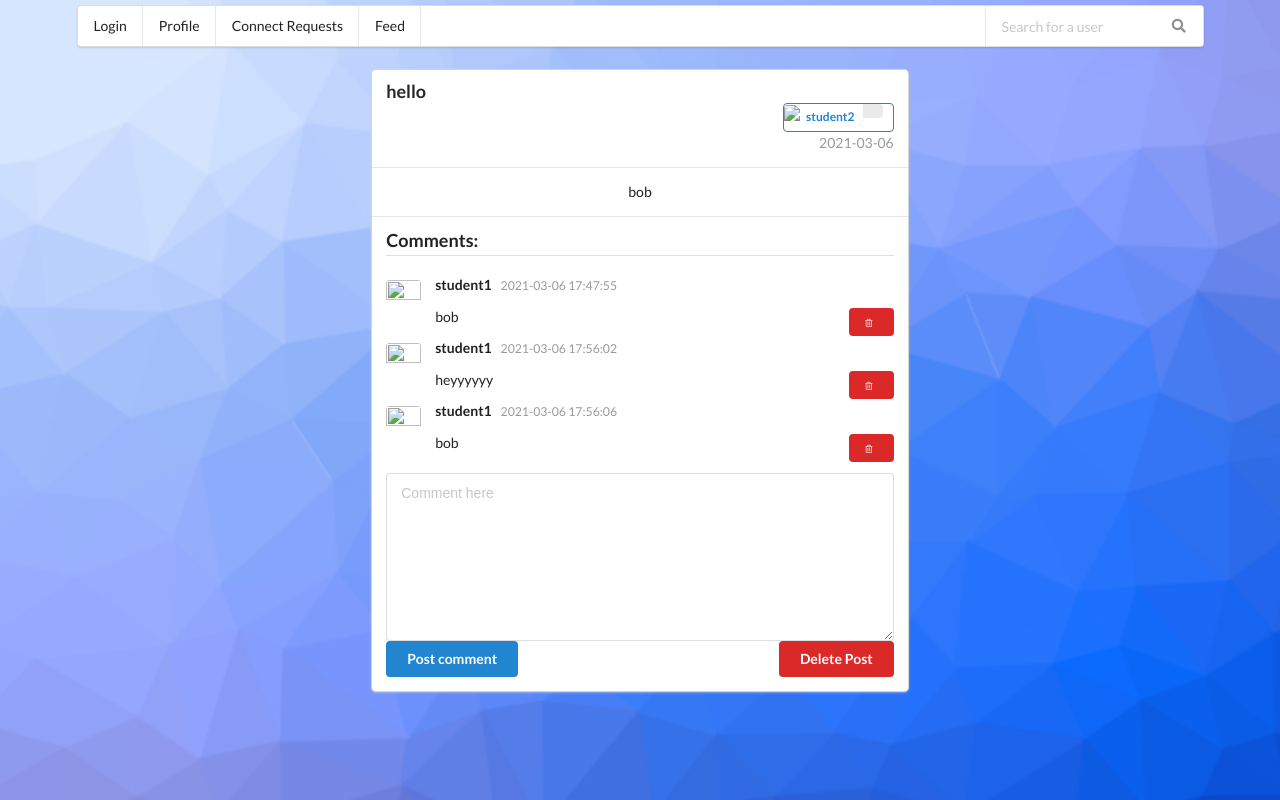
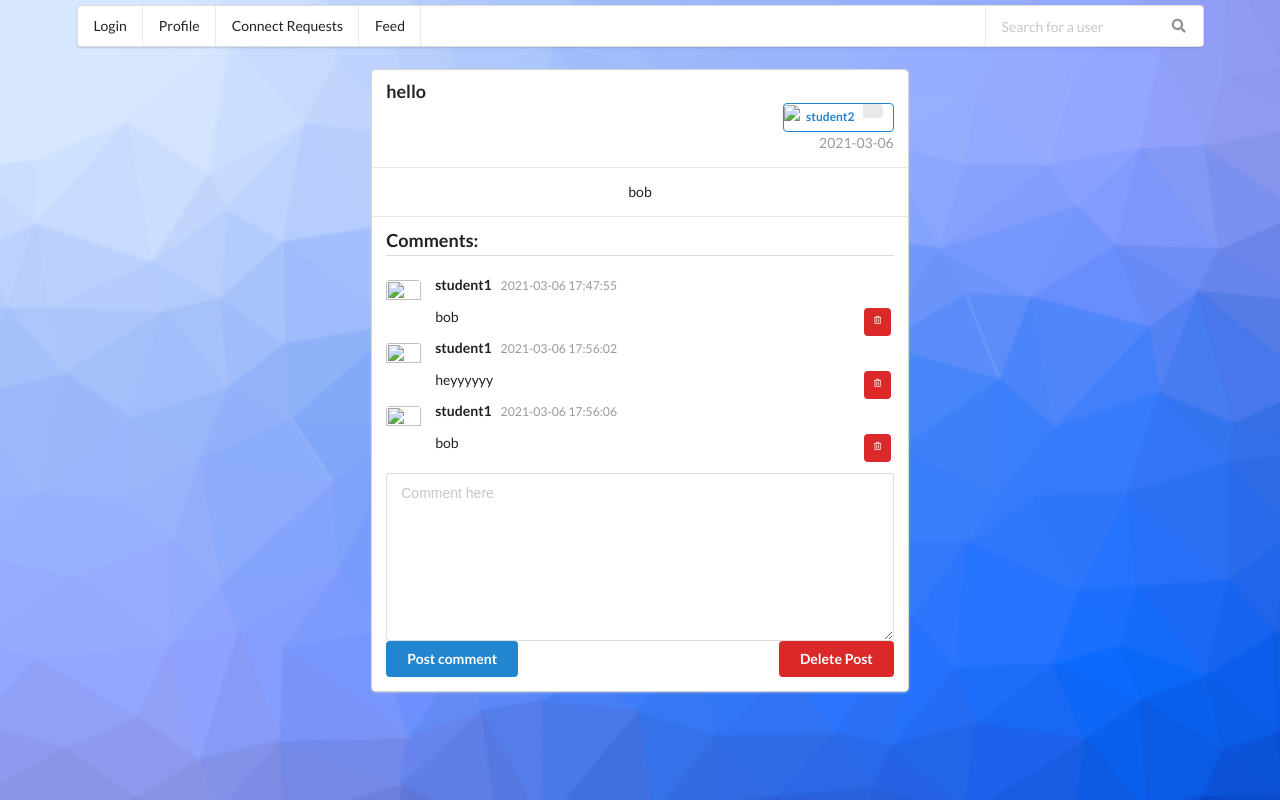
Before and after one commit to IsaacCheng9/student-network, a Flask app: page /post_page/4 in a window 1280 px wide. Run offline with Flask 2, Linux system fonts and the light colour scheme; data comes from the database, SQL or seed files in the repository; some libraries are stand-ins or nearby versions.

Commit message:
Update post_page delete comment button, Fixed comment deletion

```diff
--- a/technical-documents/source-code/Templates/post_page.html
+++ b/technical-documents/source-code/Templates/post_page.html
@@ -117,14 +117,15 @@
                           <span class="date">{{comment.date}}</span>
 
                         </div>
-                        <form action="{{ url_for('delete_comment') }}" class="ui reply form" id="deleteComment", method="POST">
+                        <form action="{{ url_for('delete_comment') }}" class="ui reply form" id="deleteComment{{comment.commentId}}", method="POST">
                           <input type="hidden" name="postId" value="{{postId}}">
                           <input type="hidden" name="commentId" value="{{comment.commentId}}">
                         </form>
                         <!--TODO: ensure the delete button is available only for the user's comments-->
-                        <button type="submit" form="deleteComment" class="ui red right floated mini button">
+                        <div class="right floated content">
+                        <button type="submit" form="deleteComment{{comment.commentId}}" class="ui mini red button icon">
                           <i class="small trash alternate outline icon"></i>
-                        </button>
+                        </button></div>
                         <div class="text">
                           {{comment.body}}
                         </div>
--- a/technical-documents/source-code/application.py
+++ b/technical-documents/source-code/application.py
@@ -457,7 +457,6 @@
                     "commentId": comment[0],
                     "username": comment[1],
                     "body": comment[2],
-                    "account_type": "Student",
                     "date": comment[3],
                 })
                 i += 1
@@ -607,8 +606,7 @@
     try:
         with sqlite3.connect("database.db") as conn:
             cur = conn.cursor()
-            cur.execute("SELECT * FROM Comments WHERE commentId=? ",
-                        (commentId,))
+            cur.execute("SELECT * FROM Comments WHERE commentId=? ",(commentId,))
             row = cur.fetchone()
             # check the post exists in database
             if row[0] is None:
@@ -617,7 +615,7 @@
                                        requestCount=get_connection_request_count(),
                                        allUsernames=get_all_usernames())
             else:
-                cur.execute("DELETE FROM Comments WHERE commentId=? ",
+                cur.execute("DELETE FROM Comments WHERE commentId =? ",
                             (commentId,))
                 conn.commit()
     except:
```
